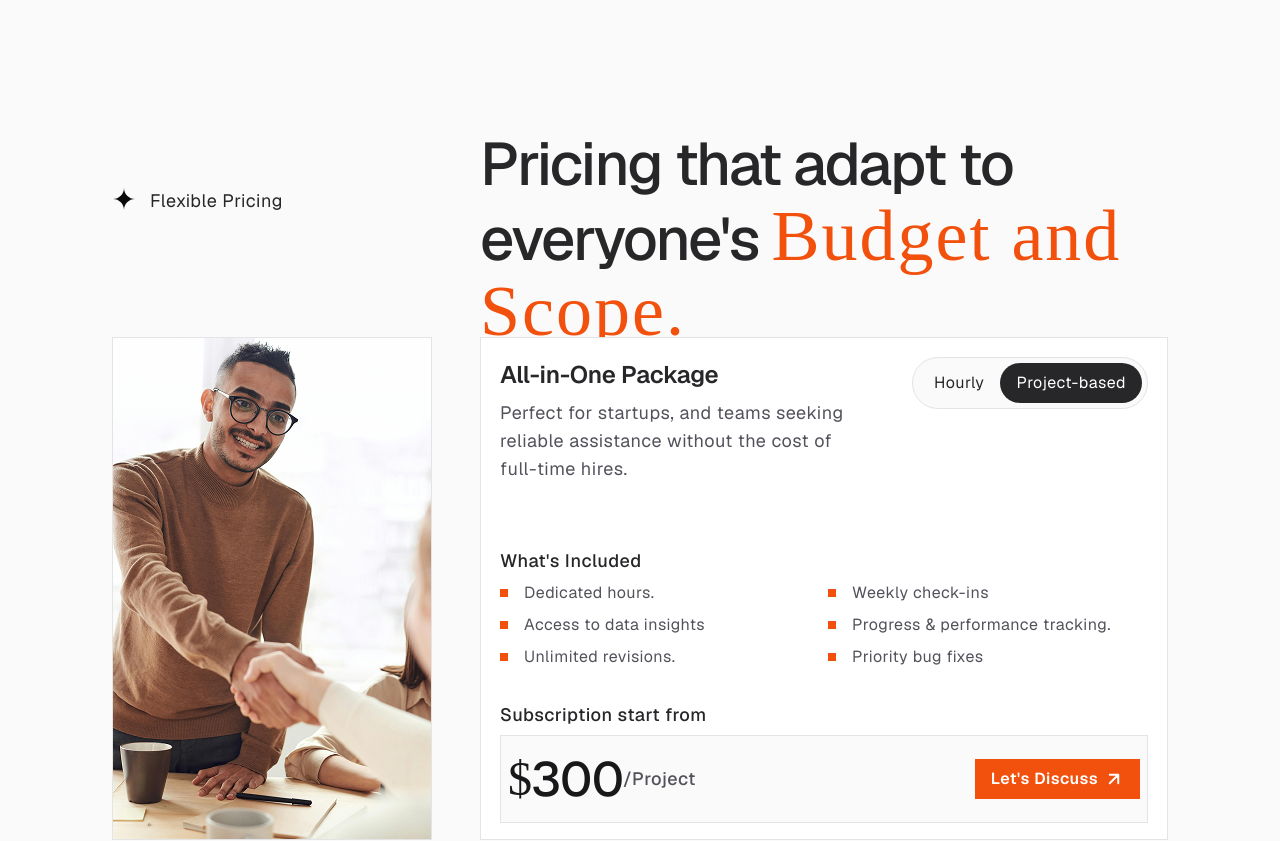
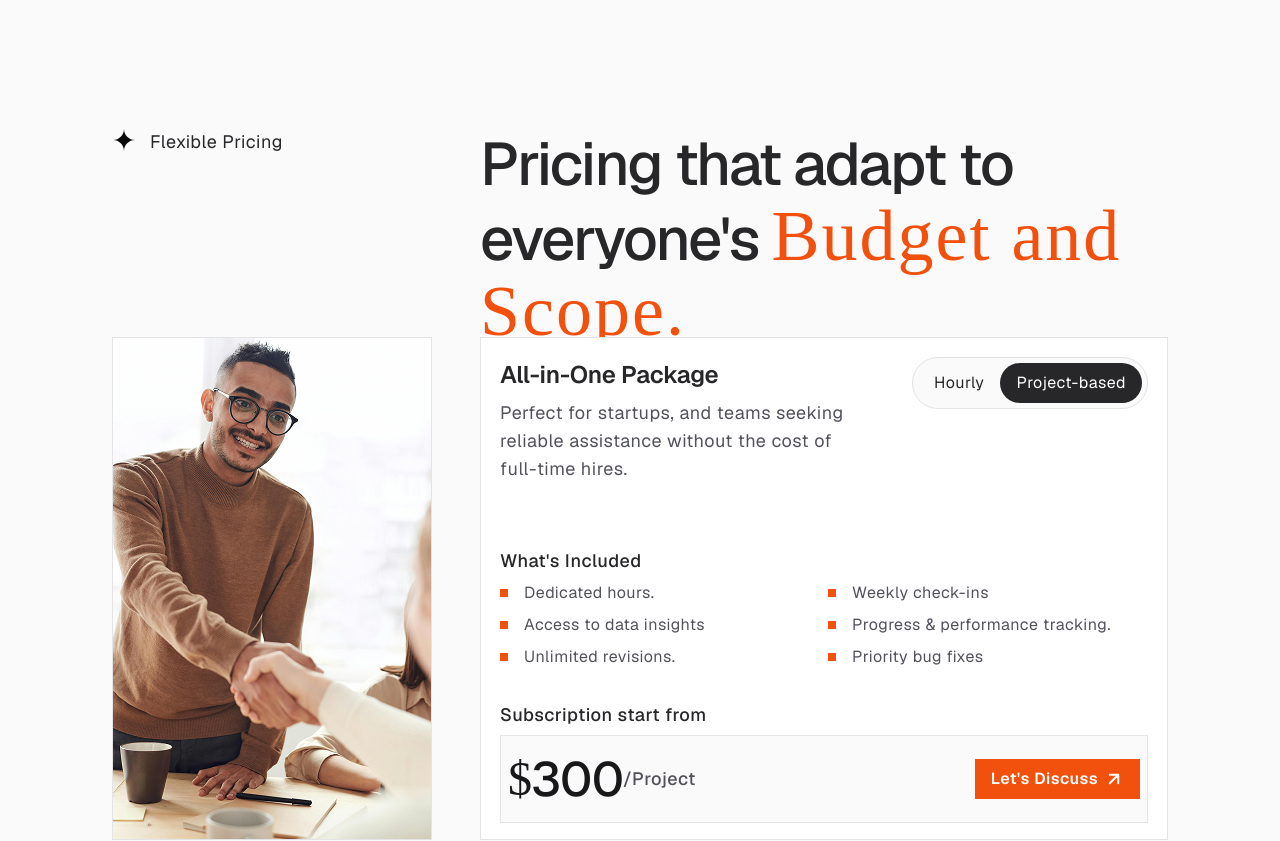
Before and after one commit to datasapiencelab/datasapiencelabweb, a React (Vite) app: page /pricing in a window 1280 px wide. Shown: the top 841 px of the page. Built offline with nearby package versions, Linux system fonts and the light colour scheme; a web font is replaced by a local one.

Commit message:
refactor: Adjust pricing section UI layout and configure Vite development server host.

```diff
--- a/src/components/sections/Pricing.tsx
+++ b/src/components/sections/Pricing.tsx
@@ -51,11 +51,9 @@ const Pricing: React.FC = () => {
                     {/* Header Section */}
                     <div className="gap-12 grid grid-cols-3 grid-rows-1 h-[145px] max-w-[1280px] w-full">
                         {/* Flexible Pricing Label */}
-                        <div className="[grid-area:1_/_1] flex gap-2.5 items-center">
-                            <div className="flex flex-row items-center h-full">
-                                <div className="w-7 h-7">
-                                    <Spark />
-                                </div>
+                        <div className="[grid-area:1_/_1] flex gap-2.5 items-start">
+                            <div className="w-7 h-7">
+                                <Spark />
                             </div>
                             <div className="font-geist font-normal text-lg leading-7 text-zinc-800 tracking-[0.5px] whitespace-pre">
                                 Flexible Pricing
```
